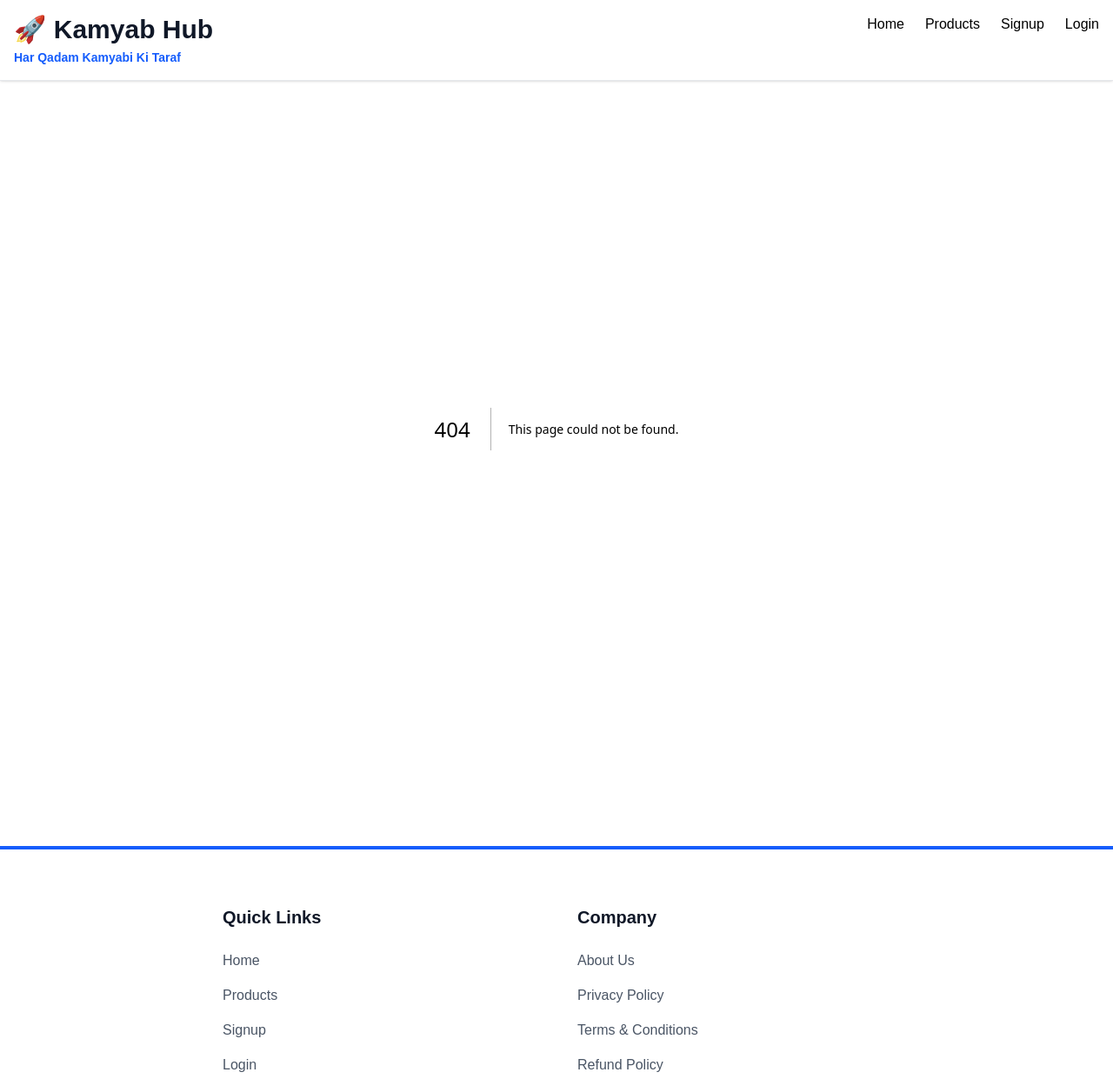
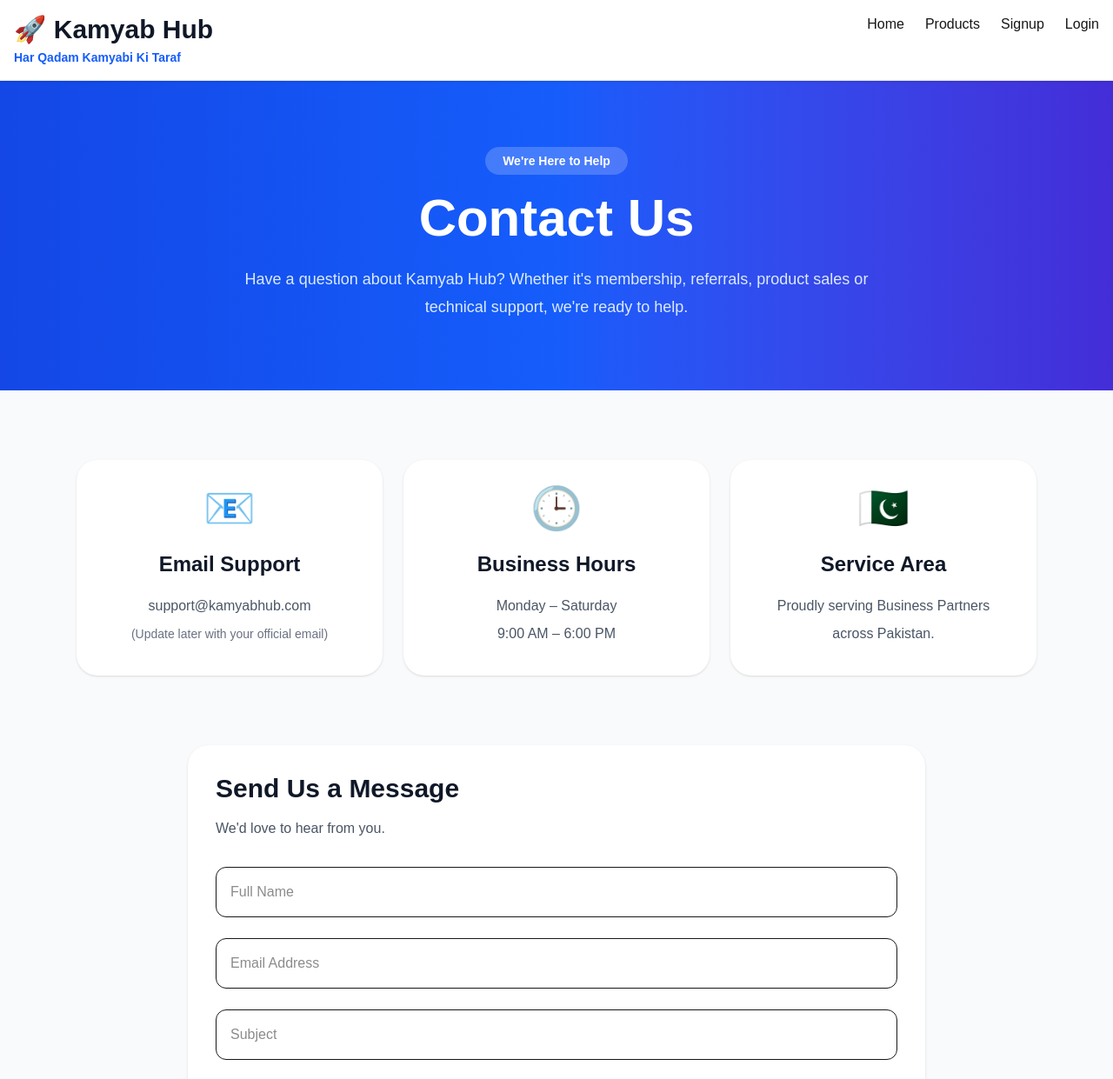
Before and after one commit to invite1earn2/kamyab-hub, a Next.js app: page /contact in a window 1280 px wide. Before the commit this address had no page. Shown: the top 1241 px of the page at 87% size. Built offline with nearby package versions, Linux system fonts and the light colour scheme.

Commit message:
Add Contact Us page

```diff
--- /dev/null
+++ b/src/app/contact/page.js
@@ -0,0 +1,217 @@
+import Link from "next/link";
+
+export const metadata = {
+  title: "Contact Us",
+  description:
+    "Get in touch with the Kamyab Hub team for membership support, referral assistance, product inquiries and general questions.",
+};
+
+export default function Contact() {
+  return (
+    <main className="min-h-screen bg-gray-50">
+
+      {/* Hero */}
+
+      <section className="bg-gradient-to-r from-blue-700 via-blue-600 to-indigo-700 text-white">
+
+        <div className="mx-auto max-w-6xl px-6 py-20 text-center">
+
+          <span className="rounded-full bg-white/20 px-5 py-2 text-sm font-semibold">
+            We're Here to Help
+          </span>
+
+          <h1 className="mt-6 text-4xl font-black md:text-6xl">
+            Contact Us
+          </h1>
+
+          <p className="mx-auto mt-6 max-w-3xl text-lg leading-8 text-blue-100">
+            Have a question about Kamyab Hub? Whether it's membership,
+            referrals, product sales or technical support, we're ready to help.
+          </p>
+
+        </div>
+
+      </section>
+
+      {/* Contact Cards */}
+
+      <section className="mx-auto max-w-6xl px-6 py-20">
+
+        <div className="grid gap-6 md:grid-cols-3">
+
+          <div className="rounded-3xl bg-white p-8 text-center shadow-sm">
+
+            <div className="text-5xl">📧</div>
+
+            <h2 className="mt-6 text-2xl font-black text-gray-900">
+              Email Support
+            </h2>
+
+            <p className="mt-4 text-gray-600 leading-8">
+              support@kamyabhub.com
+              <br />
+              <span className="text-sm text-gray-500">
+                (Update later with your official email)
+              </span>
+            </p>
+
+          </div>
+
+          <div className="rounded-3xl bg-white p-8 text-center shadow-sm">
+
+            <div className="text-5xl">🕒</div>
+
+            <h2 className="mt-6 text-2xl font-black text-gray-900">
+              Business Hours
+            </h2>
+
+            <p className="mt-4 text-gray-600 leading-8">
+              Monday – Saturday
+              <br />
+              9:00 AM – 6:00 PM
+            </p>
+
+          </div>
+
+          <div className="rounded-3xl bg-white p-8 text-center shadow-sm">
+
+            <div className="text-5xl">🇵🇰</div>
+
+            <h2 className="mt-6 text-2xl font-black text-gray-900">
+              Service Area
+            </h2>
+
+            <p className="mt-4 text-gray-600 leading-8">
+              Proudly serving Business Partners across Pakistan.
+            </p>
+
+          </div>
+
+        </div>
+
+      </section>
+
+      {/* Contact Form */}
+
+      <section className="mx-auto max-w-4xl px-6 pb-20">
+
+        <div className="rounded-3xl bg-white p-8 shadow-sm">
+
+          <h2 className="text-3xl font-black text-gray-900">
+
+            Send Us a Message
+
+          </h2>
+
+          <p className="mt-4 text-gray-600">
+            We'd love to hear from you.
+          </p>
+
+          <form className="mt-8 space-y-6">
+
+            <input
+              type="text"
+              placeholder="Full Name"
+              className="w-full rounded-xl border p-4 outline-none focus:border-blue-600"
+            />
+
+            <input
+              type="email"
+              placeholder="Email Address"
+              className="w-full rounded-xl border p-4 outline-none focus:border-blue-600"
+            />
+
+            <input
+              type="text"
+              placeholder="Subject"
+              className="w-full rounded-xl border p-4 outline-none focus:border-blue-600"
+            />
+
+            <textarea
+              rows={6}
+              placeholder="Your Message"
+              className="w-full rounded-xl border p-4 outline-none focus:border-blue-600"
+            />
+
+            <button
+              type="button"
+              className="rounded-2xl bg-blue-600 px-8 py-4 font-bold text-white transition hover:bg-blue-700"
+            >
+              Send Message
+            </button>
+
+          </form>
+
+        </div>
+
+      </section>
+
+      {/* Help Section */}
+
+      <section className="bg-white py-20">
+
+        <div className="mx-auto max-w-6xl px-6">
+
+          <h2 className="text-center text-4xl font-black text-gray-900">
+
+            We Can Help With
+
+          </h2>
+
+          <div className="mt-12 grid gap-6 md:grid-cols-2 lg:grid-cols-4">
+
+            <div className="rounded-2xl border p-6 text-center">
+              Membership Support
+            </div>
+
+            <div className="rounded-2xl border p-6 text-center">
+              Referral Questions
+            </div>
+
+            <div className="rounded-2xl border p-6 text-center">
+              Product Information
+            </div>
+
+            <div className="rounded-2xl border p-6 text-center">
+              Technical Assistance
+            </div>
+
+          </div>
+
+        </div>
+
+      </section>
+
+      {/* CTA */}
+
+      <section className="py-20">
+
+        <div className="mx-auto max-w-4xl rounded-3xl bg-gradient-to-r from-blue-700 to-indigo-700 px-8 py-16 text-center text-white">
+
+          <h2 className="text-4xl font-black">
+
+            Ready to Grow with Kamyab Hub?
+
+          </h2>
+
+          <p className="mx-auto mt-6 max-w-2xl text-lg leading-8 text-blue-100">
+
+            Become a Business Partner today and start building your online
+            business with confidence.
+
+          </p>
+
+          <Link
+            href="/subscribe"
+            className="mt-10 inline-flex rounded-2xl bg-white px-8 py-4 text-lg font-bold text-blue-700 transition hover:scale-105"
+          >
+            Become a Business Partner
+          </Link>
+
+        </div>
+
+      </section>
+
+    </main>
+  );
+}
```
